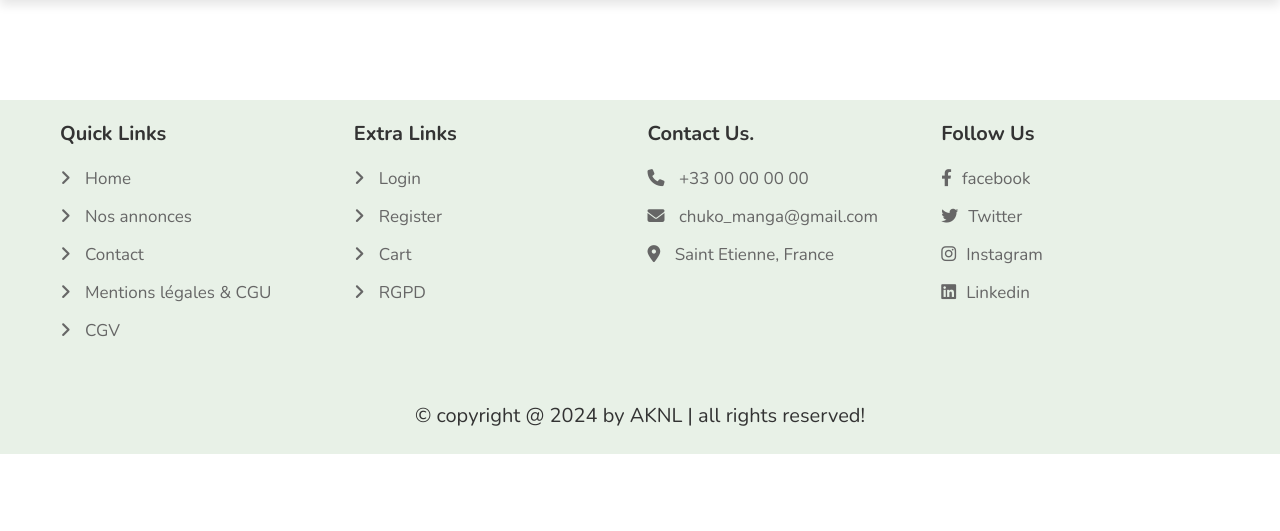
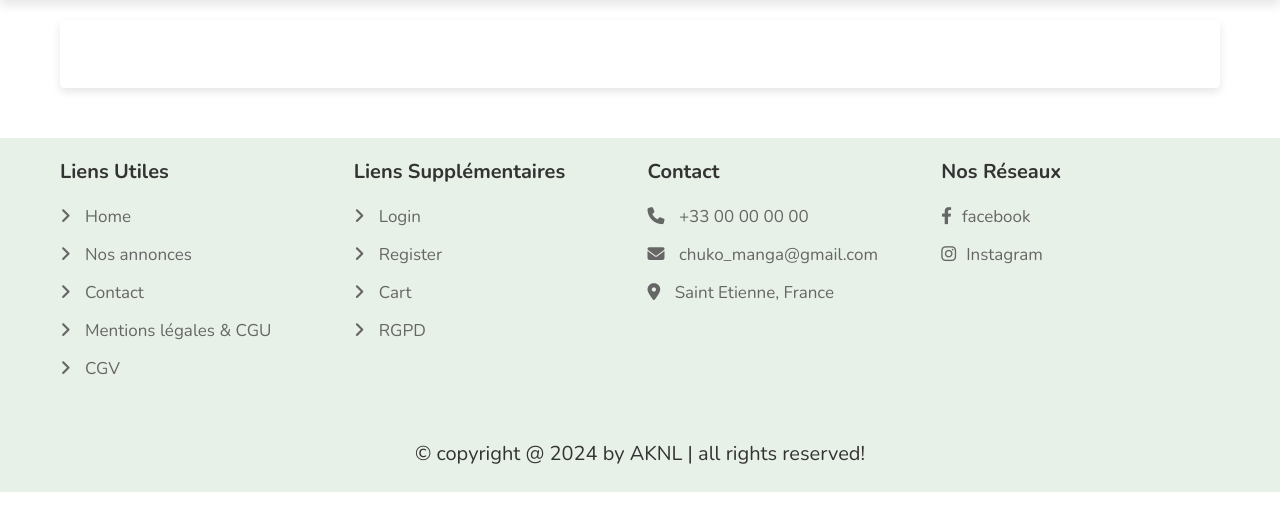
Before and after one commit to AKNL7/Chuko-Manga, a Symfony app: template templates/category/index.html.twig in a window 1280 px wide. Shown: the part 129-660 px from the top of the page. Run offline with Twig, Linux system fonts and the light colour scheme; the template is opened without the code that fills it, so the values that code supplies are empty; some libraries are stand-ins or nearby versions.

Commit message:
CssArrangement

```diff
--- a/public/style.css
+++ b/public/style.css
@@ -903,28 +903,6 @@ section {
   background-color: var(--black);
 }
 
-/* WHISLIST PAGE (NO USE) */
-
-.wishlist-total {
-  max-width: 50rem;
-  margin: 0 auto;
-  margin-top: 3rem;
-  background-color: var(--white);
-  border: var(--border);
-  border-radius: 0.5rem;
-  padding: 2rem;
-  text-align: center;
-}
-
-.wishlist-total p {
-  font-size: 2.5rem;
-  color: var(--black);
-  margin-bottom: 2rem;
-}
-
-.wishlist-total p span {
-  color: var(--red);
-}
 
 /* CART PAGE */
 .shopping-cart .fa-edit {
@@ -1006,7 +984,7 @@ section {
 }
 
 /* ORDER PAGE */
-
+/*
 .display-orders {
   text-align: center;
   padding-bottom: 0;
@@ -1119,7 +1097,7 @@ section {
 
 .orders .box-container .box p span {
   color: var(--main-color);
-}
+} */
 
 /* FOOTER */
 .footer {
@@ -1454,6 +1432,20 @@ section {
   line-height: 60px;
 
 }
+
+/* PAGE CATEGORY */
+
+.category-title {
+  box-shadow: 0 4px 8px rgba(0, 0, 0, 0.1);
+  padding-top: 4px;
+  padding-bottom: 4px;
+  margin-bottom: 30px;
+  background-color: #fff;
+  border-radius: 4px;
+  text-align: center;
+
+
+}
 /* RESPONSIVE */
 
 @media (max-width: 991px) {
@@ -1545,7 +1537,7 @@ section {
     padding: 15px;
   }
   .heading {
-    font-size: 1.2em;
+    font-size: 3em;
   }
   .data p {
     font-size: 1em;
@@ -1562,6 +1554,8 @@ section {
   .item-count {
     right: 50px;
   }
+
+
 }
 
 @media (max-width: 450px) {
--- a/templates/base.html.twig
+++ b/templates/base.html.twig
@@ -92,7 +92,7 @@
 						<i class="fas fa-shopping-cart"></i>
 					</a>
 
-					<a href={{path('app_login')}} id="user-btn" class="fas fa-user"></a>
+					<a href="#" id="user-btn" class="fas fa-user"></a>
 
 				</div>
 
@@ -123,7 +123,7 @@
 			<section class="grid">
 
 				<div class="box">
-					<h3>Quick links</h3>
+					<h3>Liens Utiles</h3>
 					<a href={{path('app_home')}}>
 						<i class="fas fa-angle-right"></i>
 						Home</a>
@@ -153,7 +153,8 @@
 				</div>
 
 				<div class="box">
-					<h3>Extra links</h3>
+<h3>Liens supplémentaires</h3>
+
 					<a href={{path('app_login')}}>
 						<i class="fas fa-angle-right"></i>
 						Login</a>
@@ -173,7 +174,7 @@
 				</div>
 
 				<div class="box">
-					<h3>Contact Us.</h3>
+					<h3>Contact</h3>
 					<a href="#">
 						<i class="fas fa-phone"></i>
 						+33 00 00 00 00</a>
@@ -188,15 +189,13 @@
 				</div>
 
 				<div class="box">
-					<h3>Follow Us</h3>
+					<h3>Nos réseaux</h3>
 					<a href="#" target="_blank">
 						<i class="fab fa-facebook-f"></i>facebook</a>
-					<a href="#" target="_blank">
-						<i class="fab fa-twitter"></i>Twitter</a>
+
 					<a href="#" target="_blank">
 						<i class="fab fa-instagram"></i>Instagram</a>
-					<a href="#" target="_blank">
-						<i class="fab fa-linkedin"></i>Linkedin</a>
+
 				</div>
 
 			</section>
--- a/templates/category/index.html.twig
+++ b/templates/category/index.html.twig
@@ -15,6 +15,8 @@
 
 
 {% block title %}
+
+
 	{{ category.name }}
 
 {% endblock %}
@@ -22,8 +24,11 @@
 {% block body %}
 
 	<section class="products">
+
+<div class="category-title">
+
 		<h1 class="heading">{{ category.name }}</h1>
-
+</div>
 		<div class="box-container">
 			{% for post in posts %}
 				<form class="box">
```
